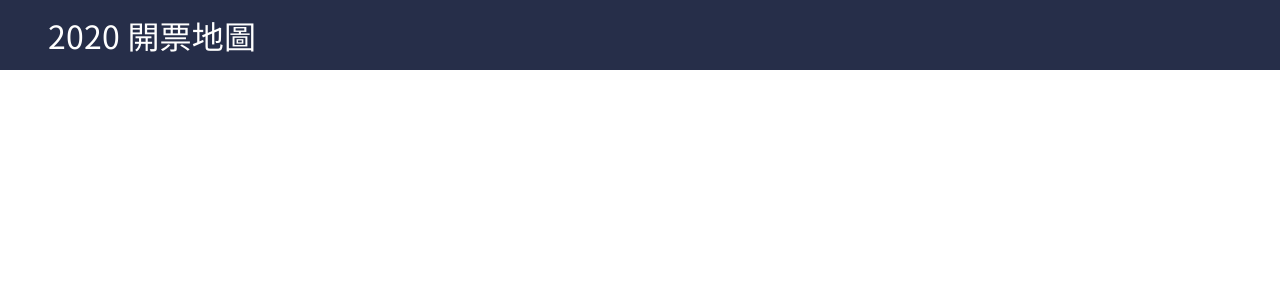
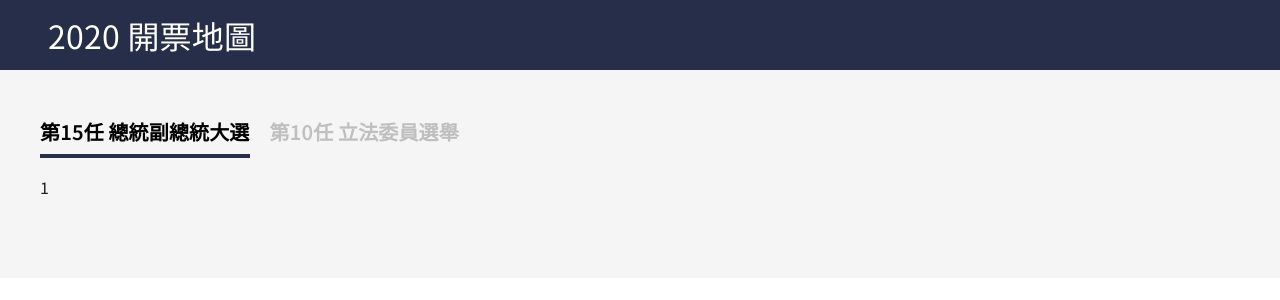
Before and after one commit to Kim716/voting_results, a React (Vite) app: page / in a window 1280 px wide. Shown: the top 300 px of the page. Built offline with nearby package versions, Linux system fonts and the light colour scheme.

Commit message:
feat: add TabBar

```diff
--- a/src/App.tsx
+++ b/src/App.tsx
@@ -1,10 +1,42 @@
 import { Box } from "@mui/material";
-import { Header } from "./components/Header";
+import { Header } from "@/components/Header";
+import { TabBar } from "@/components/TabBar";
+import { useState } from "react";
 
 export const App = () => {
+  const [value, setValue] = useState(0);
+
+  const tabs = [
+    { value: 0, title: "第15任 總統副總統大選", component: <div>1</div> },
+    { value: 1, title: "第10任 立法委員選舉", component: <div>2</div> },
+  ];
+
   return (
     <Box>
       <Header />
+      <Box
+        sx={(theme) => ({
+          background: theme.palette.black.contrastText,
+          py: 5,
+          [theme.breakpoints.down("sm")]: {
+            py: 3,
+          },
+        })}
+      >
+        <TabBar value={value} setValue={setValue} tabs={tabs} />
+        <Box
+          sx={(theme) => ({
+            px: 5,
+            pt: 2.5,
+            pb: 5,
+            [theme.breakpoints.down("sm")]: {
+              pb: 2.5,
+            },
+          })}
+        >
+          {tabs.filter((tab) => tab.value === value)[0]?.component}
+        </Box>
+      </Box>
     </Box>
   );
 };
--- /dev/null
+++ b/src/components/TabBar.tsx
@@ -0,0 +1,38 @@
+import { Tab } from "@/ui/Tab";
+import { Box, Tabs } from "@mui/material";
+
+interface TabBarProps {
+  value: number;
+  setValue: React.Dispatch<React.SetStateAction<number>>;
+  tabs: { value: number; title: string; component: JSX.Element }[];
+}
+
+export const TabBar: React.FC<TabBarProps> = ({ value, setValue, tabs }) => {
+  const handleChange = (_: React.SyntheticEvent, newValue: number) => {
+    setValue(newValue);
+  };
+
+  return (
+    <Box>
+      <Tabs
+        value={value}
+        onChange={handleChange}
+        variant="scrollable"
+        scrollButtons
+        allowScrollButtonsMobile
+        TabIndicatorProps={{
+          style: { display: "none" },
+        }}
+        sx={{
+          "& .MuiTabs-flexContainer": {
+            gap: 2.5,
+          },
+        }}
+      >
+        {tabs.map((tab) => (
+          <Tab label={tab.title} key={tab.value} />
+        ))}
+      </Tabs>
+    </Box>
+  );
+};
--- /dev/null
+++ b/src/ui/Tab.tsx
@@ -0,0 +1,34 @@
+import {
+  Tab as MuiTab,
+  TabProps as MuiTabProps,
+  Typography,
+} from "@mui/material";
+
+interface TabProps extends MuiTabProps {}
+
+export const Tab: React.FC<TabProps> = ({ label, ...props }) => {
+  return (
+    <MuiTab
+      {...props}
+      label={
+        <Typography variant="h6" sx={{ fontWeight: 600 }}>
+          {label}
+        </Typography>
+      }
+      sx={(theme) => ({
+        color: theme.palette.white.dark,
+        borderBottom: "4px solid",
+        borderColor: "transparent",
+        p: 0,
+        "&:hover": {
+          color: theme.palette.steelBlue.main,
+          borderBottomColor: theme.palette.white.dark,
+        },
+        "&.Mui-selected": {
+          color: theme.palette.black.main,
+          borderBottomColor: theme.palette.steelBlue.main,
+        },
+      })}
+    />
+  );
+};
```
